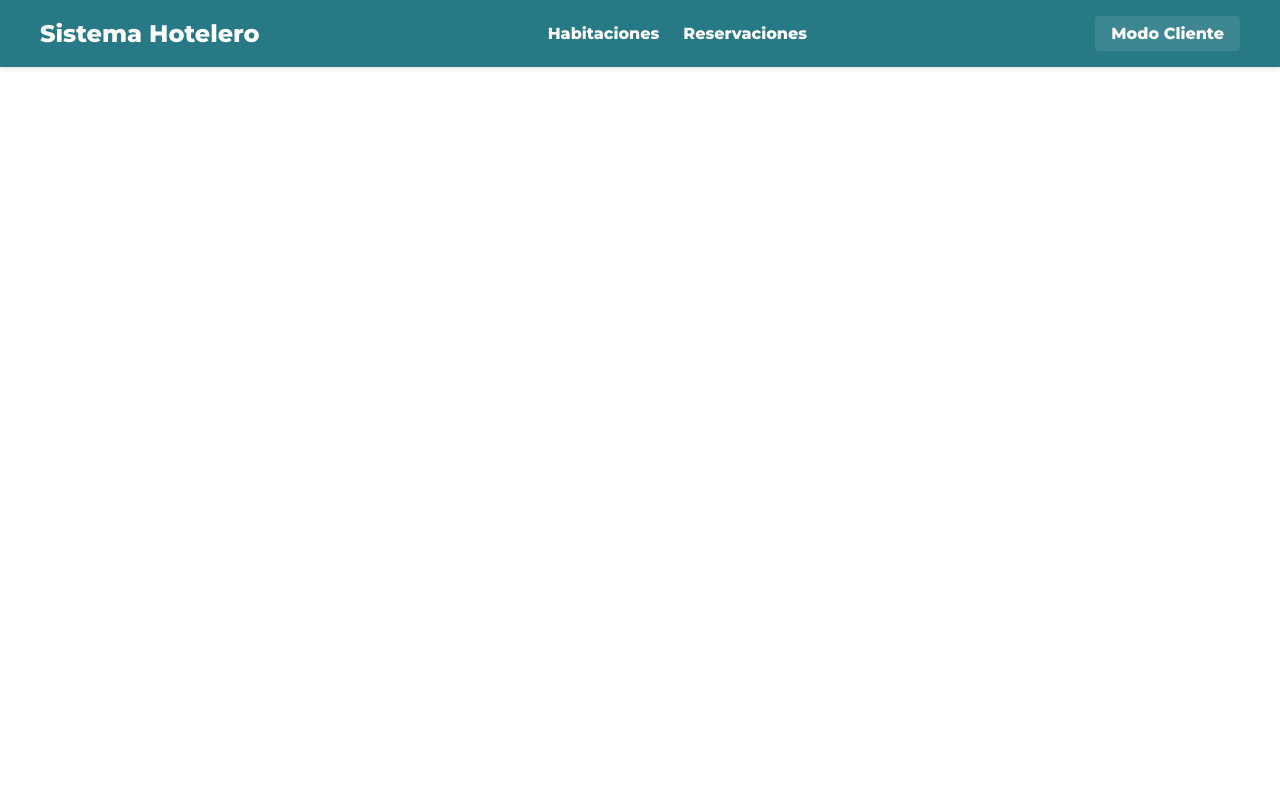
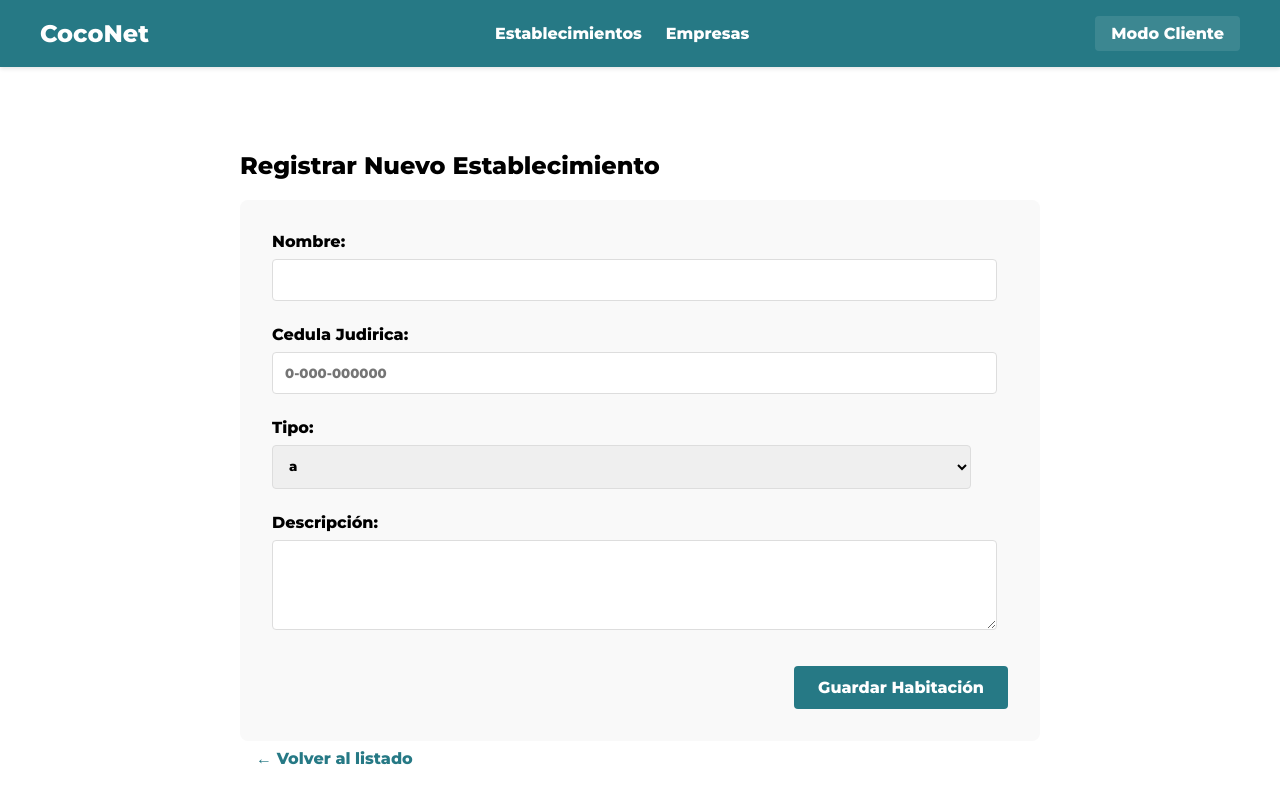
Before and after one commit to diegop19/Proyecto2_BD, a React (Create React App) app in the folder client/: page /admin/establishments/register in a window 1280 px wide. Shown: the top 804 px of the page. Built offline with nearby package versions, Linux system fonts and the light colour scheme.

Commit message:
Reorganizacion de archivos

```diff
--- a/client/src/App.js
+++ b/client/src/App.js
@@ -1,11 +1,12 @@
 import { BrowserRouter as Router, Routes, Route } from 'react-router-dom';
 import Header from './components/Header';
-import ClientHome from './pages/ClientHome';
-import ClientRooms from './pages/ClientRooms';
-import ClientActivities from './pages/ClientActivities';
-import AdminHome from './pages/AdminHome';
-import AdminRooms from './pages/AdminRooms';
-import AdminReservations from './pages/AdminReservations';
+import ClientHome from './pages/clients/ClientHome';
+import ClientRooms from './pages/clients/ClientRooms';
+import ClientActivities from './pages/clients/ClientActivities';
+import AdminHome from './pages/admin/AdminHome';
+import AdminEstablishments from './pages/admin/establishments/AdminEstablishments';
+import AdminEstablishmentsRegister from './pages/admin/establishments/AdminEstablishmentsRegister';
+import AdminReservations from './pages/admin/AdminReservations';
 import './styles/App.css';
 
 function App() {
@@ -19,7 +20,8 @@ function App() {
             <Route path="/lodging" element={<ClientRooms />} />
             <Route path="/activities" element={<ClientActivities />} />
             <Route path="/admin" element={<AdminHome />} />
-            <Route path="/admin/rooms" element={<AdminRooms />} />
+            <Route path="/admin/establishments" element={<AdminEstablishments />} />
+            <Route path="/admin/establishments/register" element={<AdminEstablishmentsRegister />} />
             <Route path="/admin/reservations" element={<AdminReservations />} />
           </Routes>
         </main>
--- a/client/src/components/Header.js
+++ b/client/src/components/Header.js
@@ -9,7 +9,7 @@ const Header = () => {
     <header className="app-header">
       <div className="header-container">
         <Link to="/" className="logo-link">
-          <h1>Sistema Hotelero</h1>
+          <h1>CocoNet</h1>
         </Link>
 
         <nav className="main-nav">
@@ -17,13 +17,13 @@ const Header = () => {
             {isAdmin ? (
               <>
                 <li className="nav-item">
-                  <Link to="/admin/rooms" className="nav-link">
-                    Habitaciones
+                  <Link to="/admin/establishments" className="nav-link">
+                    Establecimientos
                   </Link>
                 </li>
                 <li className="nav-item">
                   <Link to="/admin/reservations" className="nav-link">
-                    Reservaciones
+                    Empresas
                   </Link>
                 </li>
               </>
--- a/client/src/pages/AdminReservations.js
+++ /dev/null
@@ -1,10 +0,0 @@
-const AdminReservations = () => {
-    return (
-      <div>
-        <h2>Reservaciones</h2>
-        <p>Esta sección mostrará todas las reservaciones. Próximamente.</p>
-      </div>
-    );
-  };
-
-  export default AdminReservations;
--- a/client/src/pages/AdminRooms.js
+++ /dev/null
@@ -1,24 +0,0 @@
-import { useNavigate } from 'react-router-dom';
-import HeroSection from '../components/HeroSection';
-
-const AdminRooms = () => {
-  const navigate = useNavigate();
-
-  return (
-    <div>
-      <HeroSection
-        title="GESTIÓN DE HABITACIONES"
-        subtitle="Administra las habitaciones de tu hotel"
-        backgroundImage="/images/imagen1.webp"
-        overlayOpacity={0.7}
-        buttons={[{
-          label: "Añadir Habitación",
-          onClick: () => navigate('/admin/rooms/add')
-        }]}
-      />
-      <p>Esta sección estará disponible pronto. Aquí podrás gestionar todas las habitaciones de tu hotel.</p>
-    </div>
-  );
-};
-
-export default AdminRooms;
--- a/client/src/pages/AdminHome.js
+++ b/client/src/pages/admin/AdminHome.js
@@ -1,6 +1,6 @@
 import { useNavigate } from 'react-router-dom';
-import HeroSection from '../components/HeroSection';
-import adminHero from '../images/imagen1.webp'
+import HeroSection from '../../components/HeroSection';
+import adminHero from '../../images/imagen1.webp'
 
 const AdminHome = () => {
   const navigate = useNavigate();
@@ -14,7 +14,7 @@ const AdminHome = () => {
         buttons={[
           {
             label: "Gestionar Habitaciones",
-            onClick: () => navigate('/admin/rooms')
+            onClick: () => navigate('/admin/establishments')
           },
           {
             label: "Ver Reservaciones",
--- /dev/null
+++ b/client/src/pages/admin/AdminReservations.js
@@ -0,0 +1,11 @@
+const AdminReservations = () => {
+    return (
+      <div>
+        <h2>Empresas</h2>
+        <p>Esta sección mostrará todas las empresas que ofrecen actividades.</p>
+        <p>Próximamente...</p>
+      </div>
+    );
+  };
+
+  export default AdminReservations;
--- /dev/null
+++ b/client/src/pages/admin/establishments/AdminEstablishments.js
@@ -0,0 +1,23 @@
+import { Link } from 'react-router-dom';
+
+const AdminEstablishments = () => {
+  return (
+    <div className="establishments-container">
+      <div className="establishments-header">
+        <h2>Gestión de Establecimientos</h2>
+      </div>
+      <div className="establishments-list">
+        {/* Listado de habitaciones existentes */}
+        <p>No hay establecimientos registrados aún.</p>
+      </div>
+      <Link
+          to="/admin/establishments/register"
+          className="text-link"
+        >
+          + Añadir Establecimiento
+        </Link>
+    </div>
+  );
+};
+
+export default AdminEstablishments;
--- /dev/null
+++ b/client/src/pages/admin/establishments/AdminEstablishmentsRegister.js
@@ -0,0 +1,65 @@
+import { useNavigate } from 'react-router-dom';
+
+const AdminEstablishmentsRegister = () => {
+  const navigate = useNavigate();
+
+  const handleSubmit = (e) => {
+    e.preventDefault();
+    // Lógica para guardar la habitación
+    navigate('/admin/establishments'); // Redirigir al listado después de guardar
+  };
+
+  return (
+    <div className="register-container">
+      <div className="register-header">
+        <h2>Registrar Nuevo Establecimiento</h2>
+      </div>
+
+      <form onSubmit={handleSubmit} className="form">
+        <div className="form-group">
+          <label>Nombre:</label>
+          <input
+            type="text"
+            required
+          />
+        </div>
+
+        <div className="form-group">
+          <label>Cedula Judirica:</label>
+          <input
+            type="text"
+            placeholder="0-000-000000"
+            required
+          />
+        </div>
+
+        <div className="form-group">
+          <label>Tipo:</label>
+          <select textarea="Seleccione un Tipo:">
+            <option value="null">a</option>
+          </select>
+        </div>
+
+        <div className="form-group">
+          <label>Descripción:</label>
+          <textarea rows="4"></textarea>
+        </div>
+
+        <div className="form-actions">
+          <button type="submit" className="submit-btn">
+            Guardar Habitación
+          </button>
+        </div>
+      </form>
+
+      <button
+          onClick={() => navigate('/admin/establishments')}
+          className="text-link"
+        >
+          ← Volver al listado
+        </button>
+    </div>
+  );
+};
+
+export default AdminEstablishmentsRegister;
--- a/client/src/pages/ClientHome.js
+++ b/client/src/pages/clients/ClientHome.js
@@ -1,6 +1,6 @@
 import { useNavigate } from 'react-router-dom';
-import HeroSection from '../components/HeroSection';
-import clientHero from '../images/imagen1.jpg'
+import HeroSection from '../../components/HeroSection';
+import clientHero from '../../images/imagen1.jpg'
 
 const ClientHome = () => {
   const navigate = useNavigate();
--- a/client/src/styles/App.css
+++ b/client/src/styles/App.css
@@ -22,3 +22,114 @@ body {
   margin: 0 auto;
   width: 100%;
 }
+
+/* Estilos para AdminRooms */
+.establishments-container {
+    max-width: 1200px;
+    margin: 0 auto;
+    padding: 2rem;
+  }
+
+  .establishments-header {
+    display: flex;
+    justify-content: space-between;
+    align-items: center;
+    margin-bottom: 2rem;
+  }
+
+  /* Estilo para el botón de texto */
+  .text-link {
+    background: none;
+    border: none;
+    color: #267985;
+    font-size: 1rem;
+    cursor: pointer;
+    text-decoration: none;
+    padding: 0.5rem 1rem;
+    font-family: 'Montserrat', sans-serif;
+  }
+
+  .text-link:hover {
+    text-decoration: underline;
+  }
+
+  .establishments-list {
+    background: #f9f9f9;
+    padding: 1.5rem;
+    border-radius: 8px;
+    min-height: 300px;
+    margin-bottom: 50px;
+  }
+
+  /* Estilos para el formulario de registro */
+  .register-container {
+    max-width: 800px;
+    margin: 0 auto;
+    padding: 2rem;
+  }
+
+  .form {
+    background: #f9f9f9;
+    padding: 2rem;
+    border-radius: 8px;
+  }
+
+  .form-group {
+    margin-bottom: 1.5rem;
+  }
+
+  .form-group label {
+    display: block;
+    margin-bottom: 0.5rem;
+    font-weight: 500;
+  }
+
+  .form-group input,
+  .form-group textarea,
+  .form-group select {
+    width: 95%;
+    padding: 0.75rem;
+    border: 1px solid #ddd;
+    border-radius: 4px;
+    font-family: 'Montserrat', sans-serif;
+  }
+
+  .form-actions {
+    display: flex;
+    justify-content: flex-end;
+    margin-top: 2rem;
+  }
+
+  .submit-btn {
+    background-color: #267985;
+    color: white;
+    border: none;
+    padding: 0.75rem 1.5rem;
+    border-radius: 4px;
+    cursor: pointer;
+    font-family: 'Montserrat', sans-serif;
+    font-size: 1rem;
+  }
+
+  .submit-btn:hover {
+    background-color: #1a5a6a;
+  }
+
+  /* Responsive */
+  @media (max-width: 768px) {
+    .admin-rooms-header,
+    .room-register-header {
+      flex-direction: column;
+      align-items: flex-start;
+      gap: 1rem;
+    }
+
+    .admin-rooms-container,
+    .room-register-container {
+      padding: 1rem;
+    }
+
+    .room-form {
+      padding: 1.5rem;
+    }
+  }
```
Also changed, not shown: client/src/pages/clients/ClientActivities.js (renamed from client/src/pages/ClientActivities.js), client/src/pages/clients/ClientRooms.js (renamed from client/src/pages/ClientRooms.js).
